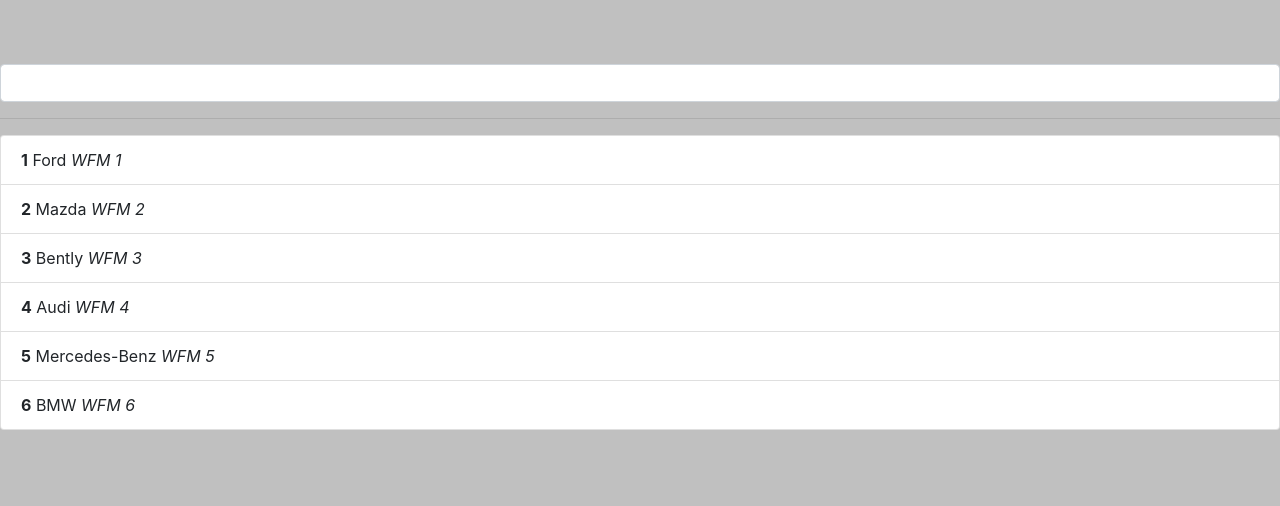
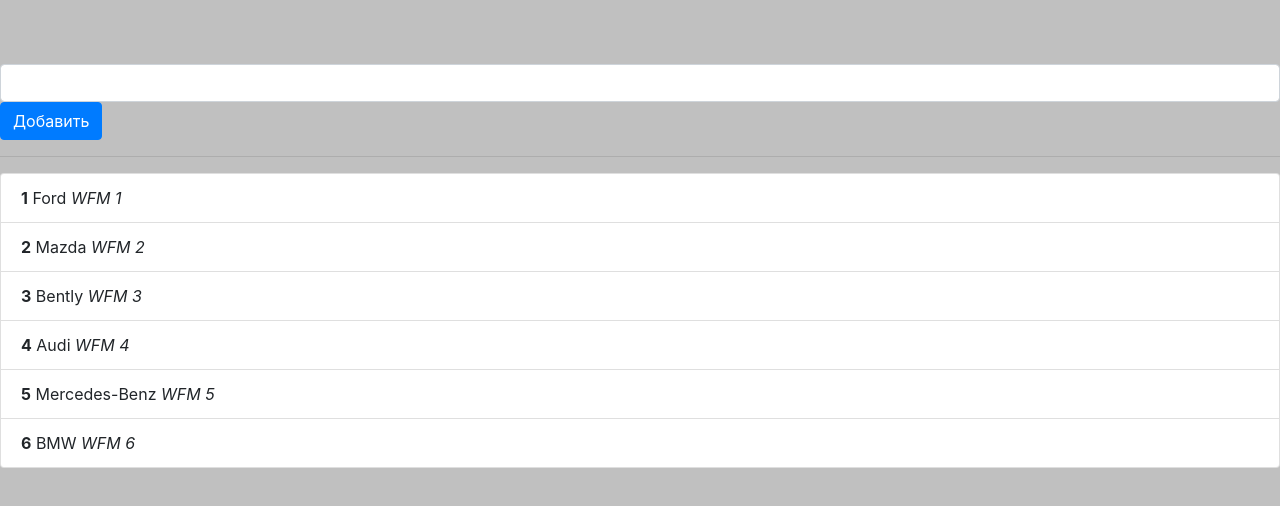
Before and after one commit to silberpavel/ng2-cli-theory, an Angular app: page / in a window 1280 px wide. Shown: the top 506 px of the page. Built offline with nearby package versions, Linux system fonts and the light colour scheme.

Commit message:
pure: false
если нужно динамически обновлять через pipe,
pure: false         // Но это грузит сиситему!

```diff
--- a/src/app/app.component.ts
+++ b/src/app/app.component.ts
@@ -5,6 +5,7 @@
   template: `
     <div class="col-xs-8 col-xs-offset-2">
       <input type="text" class="form-control" [(ngModel)]="searchCar">
+      <button class="btn btn-primary" (click)="addCar()">Добавить</button>
       <hr>
       <ul class="list-group">
         <li class="list-group-item"
@@ -25,7 +26,14 @@
     { name: 'Audi', descr: 'WFM 4'},
     { name: 'Mercedes-Benz', descr: 'WFM 5'},
     { name: 'BMW', descr: 'WFM 6'},
-  ]
+  ];
+
+  addCar() {
+    this.cars.push({
+      name: 'New Car',
+      descr: 'WFM'
+    });
+  }
 }
 
 
--- a/src/app/car-filter.pipe.ts
+++ b/src/app/car-filter.pipe.ts
@@ -1,11 +1,15 @@
 import { Pipe, PipeTransform } from '@angular/core';
 
 @Pipe({
-  name: 'carFilter'
+  name: 'carFilter',
+  // pure: false         // Сильно грузит сиситему
+  pure: true
 })
 export class CarFilterPipe implements PipeTransform {
 
   transform(CarList, searchStr: string, fieldName: string) {
+    console.log('filter pipe started');
+
     if (CarList.length === 0 || searchStr === '') {
 
       return CarList;
```
